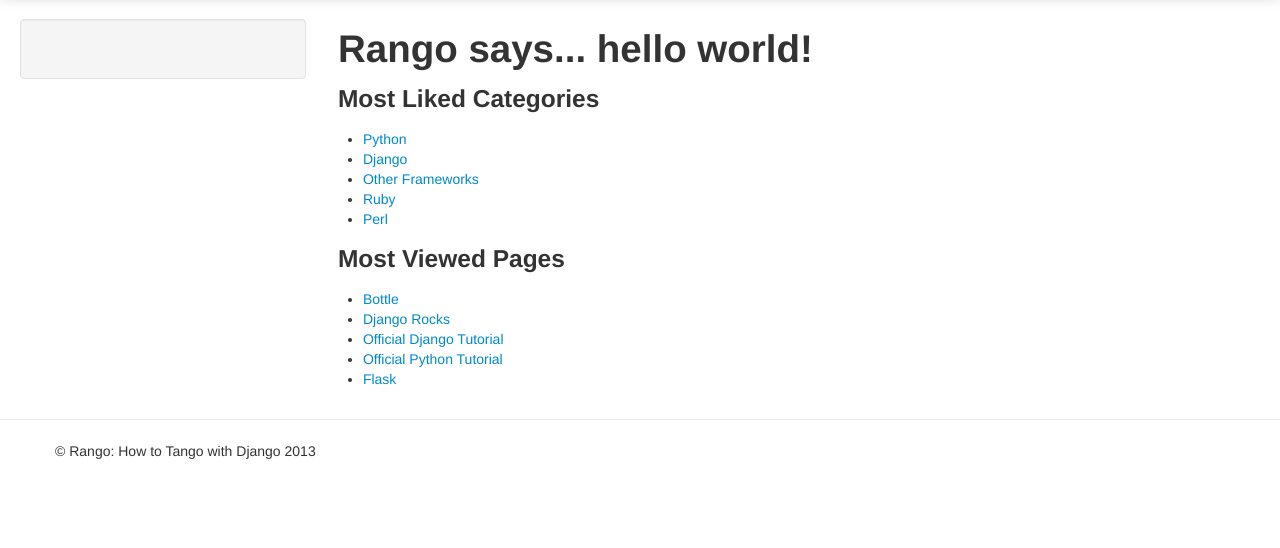
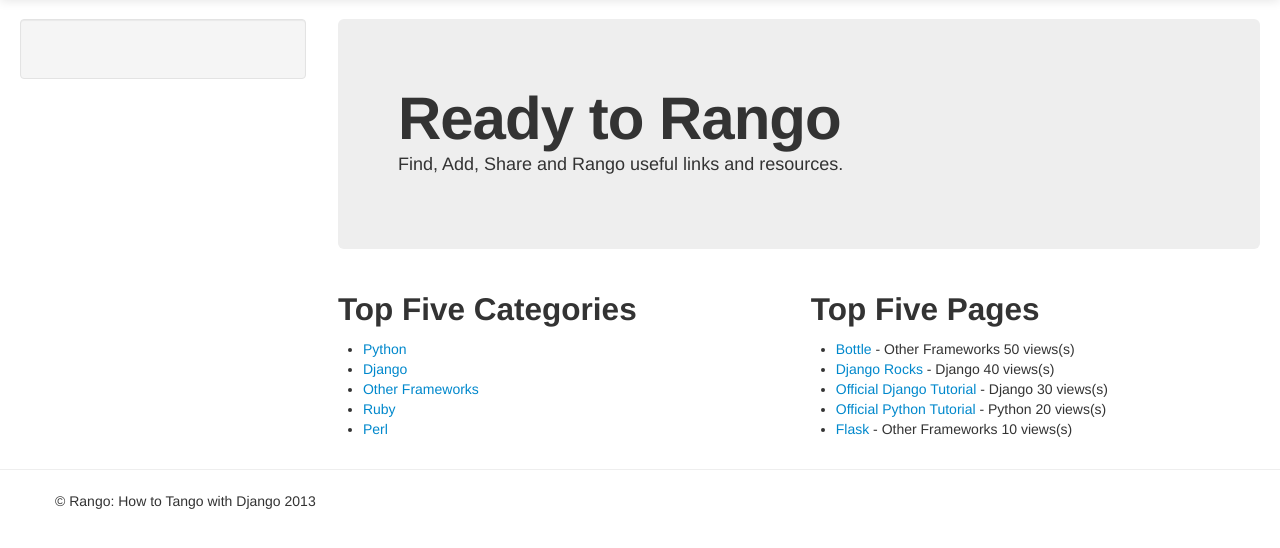
Before and after one commit to cspears2002/new_rango, a Django app: page /rango/ in a window 1280 px wide. Shown: the part 41-589 px from the top of the page. Run offline with Django 3.2, Linux system fonts and the light colour scheme; data comes from the database, SQL or seed files in the repository; both versions use the stored data as it was after the commit; parts of the project's set-up code (start-up, migrations or seed data) failed here and were passed over; some libraries are stand-ins or nearby versions.

Commit message:
Used Twitter Bootstrap to style the index page.

```diff
--- a/tango_with_django_project/templates/rango/index.html
+++ b/tango_with_django_project/templates/rango/index.html
@@ -5,14 +5,17 @@
   {% load static %}
 
   {% block body_block %}
+  <div class="hero-unit">
+    <h1>Ready to Rango</h1>
+    <p>Find, Add, Share and Rango useful links and resources.</p>
+    {% if user.is_authenticated %}
+      <p> Welcome {{ user.username }} </p>
+    {% endif %}
+  </div>
 
-    {% if user.is_authenticated %}
-    <h1>Rango says... hello {{ user.username }}!</h1>
-    {% else %}
-    <h1>Rango says... hello world!</h1>
-    {% endif %}
-
-    <h3>Most Liked Categories</h3>
+  <div class="row-fluid">
+    <div class="span6">
+      <h2>Top Five Categories</h2>
       {% if categories %}
       <ul>
         {% for category in categories %}
@@ -20,20 +23,24 @@
         {% endfor %}
       </ul>
       {% else %}
-      <strong>There are no categories present.</strong>
+      <strong>No categories at present.</strong>
       {% endif %}
-
-    <h3>Most Viewed Pages</h3>
+    </div>
+    <!--/span-->
+    <div class="span6">
+      <h2>Top Five Pages</h2>
       {% if pages %}
       <ul>
         {% for page in pages %}
-          <li><a href="{{ page.url }}">{{ page.title }}</a></li>
+          <li><a href="{{ page.url }}">{{ page.title }}</a> - {{ page.category }} {{ page.views }} views(s)</li>
         {% endfor %}
       </ul>
       {% else %}
-      <strong>There are no pages present.</strong>
+      <strong>No pages present.</strong>
       {% endif %}
-
+    </div>
+    <!--/span-->
+  </div>
+  <!--/row-->
   {% endblock %}
-
 </html>
```
Also changed, not shown: tango_with_django_project/templates/rango/about.html (+7 -3 lines), tango_with_django_project/rango.db. Lines whose indentation alone changed are shown as unchanged.
